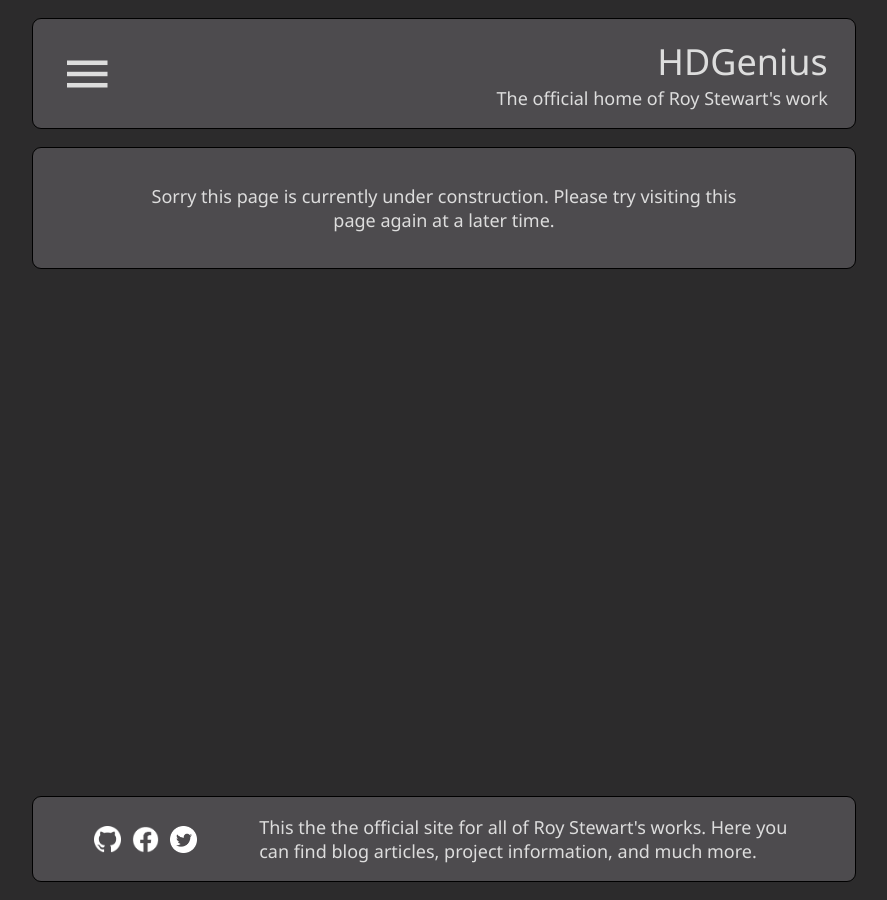
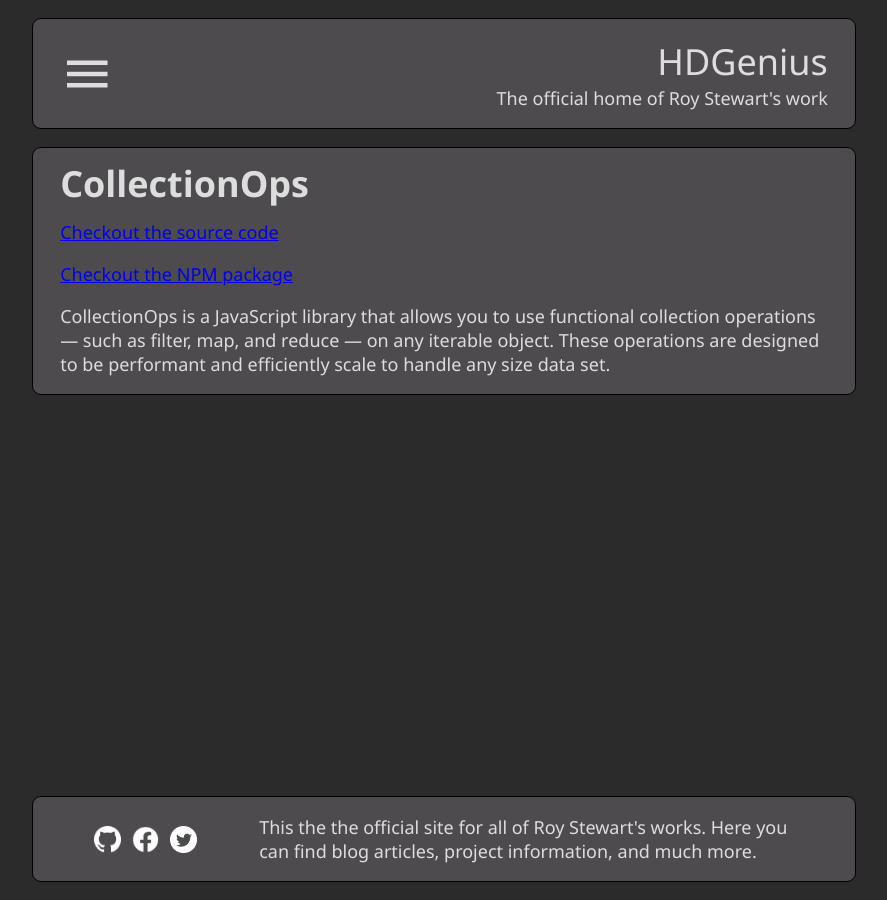
Before and after one commit to roy-stewart/roy-stewart.github.io, a Jekyll site: the page built from projects/collection-ops.html, in a window 1280 px wide. Shown: the whole page, without its empty margins (196-1083 px from the left). Built offline with Jekyll 4.4.1, drawn with Linux system fonts in a browser that asks for light colours.

Commit message:
Added initial content to the collection-ops project page

```diff
--- a/projects/collection-ops.html
+++ b/projects/collection-ops.html
@@ -1,3 +1,13 @@
 ---
-layout: under_construction
+layout: flat_page
 ---
+
+<h1>CollectionOps</h1>
+
+<p><a href="https://github.com/roy-stewart/CollectionOps" target="_blank" rel="noopener noreferrer">Checkout the source code</a></p>
+
+<p><a href="https://www.npmjs.com/package/collection-ops" target="_blank" rel="noopener noreferrer">Checkout the NPM package</a></p>
+
+<p>
+    CollectionOps is a JavaScript library that allows you to use functional collection operations &#8212; such as filter, map, and reduce &#8212; on any iterable object. These operations are designed to be performant and efficiently scale to handle any size data set.
+</p>
```
